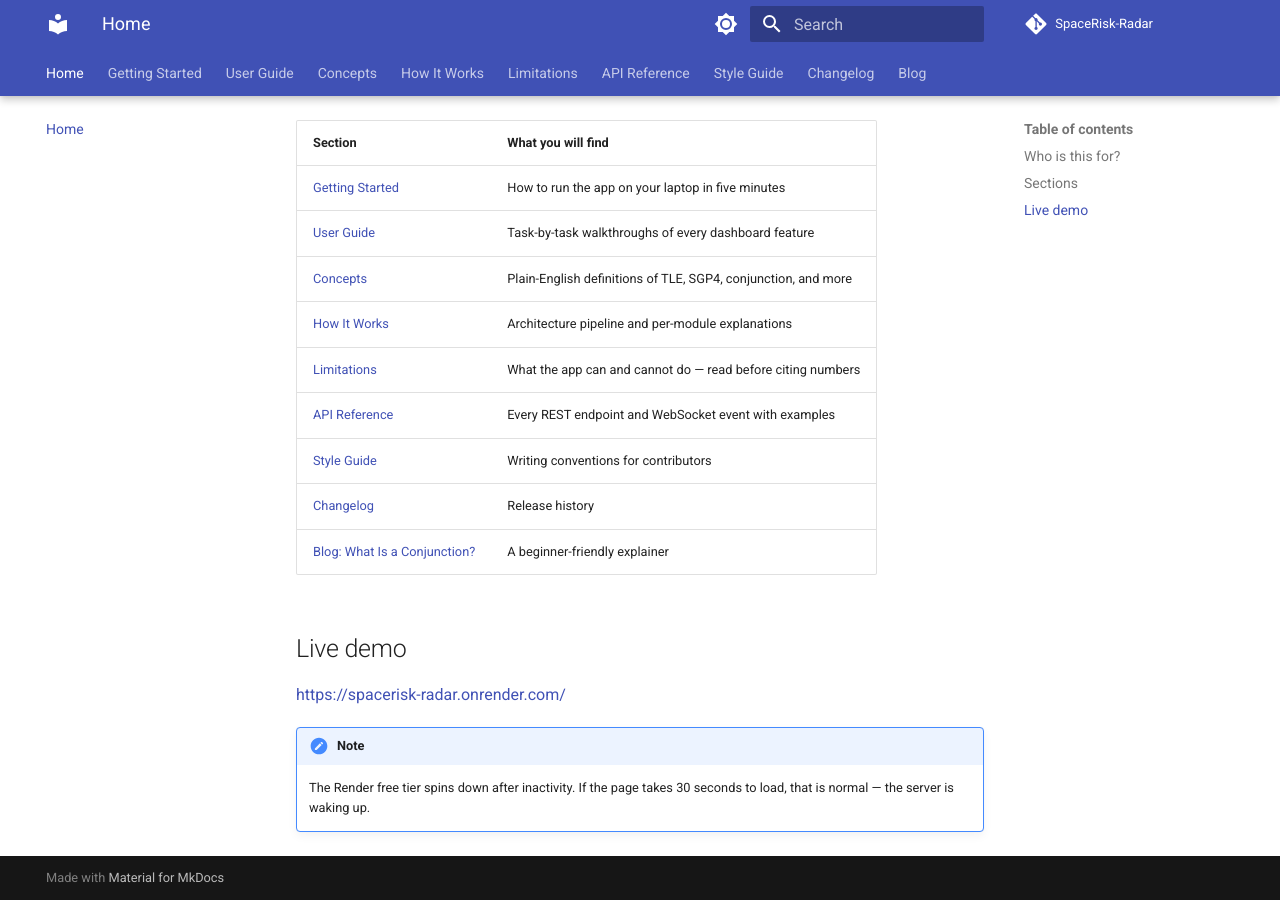
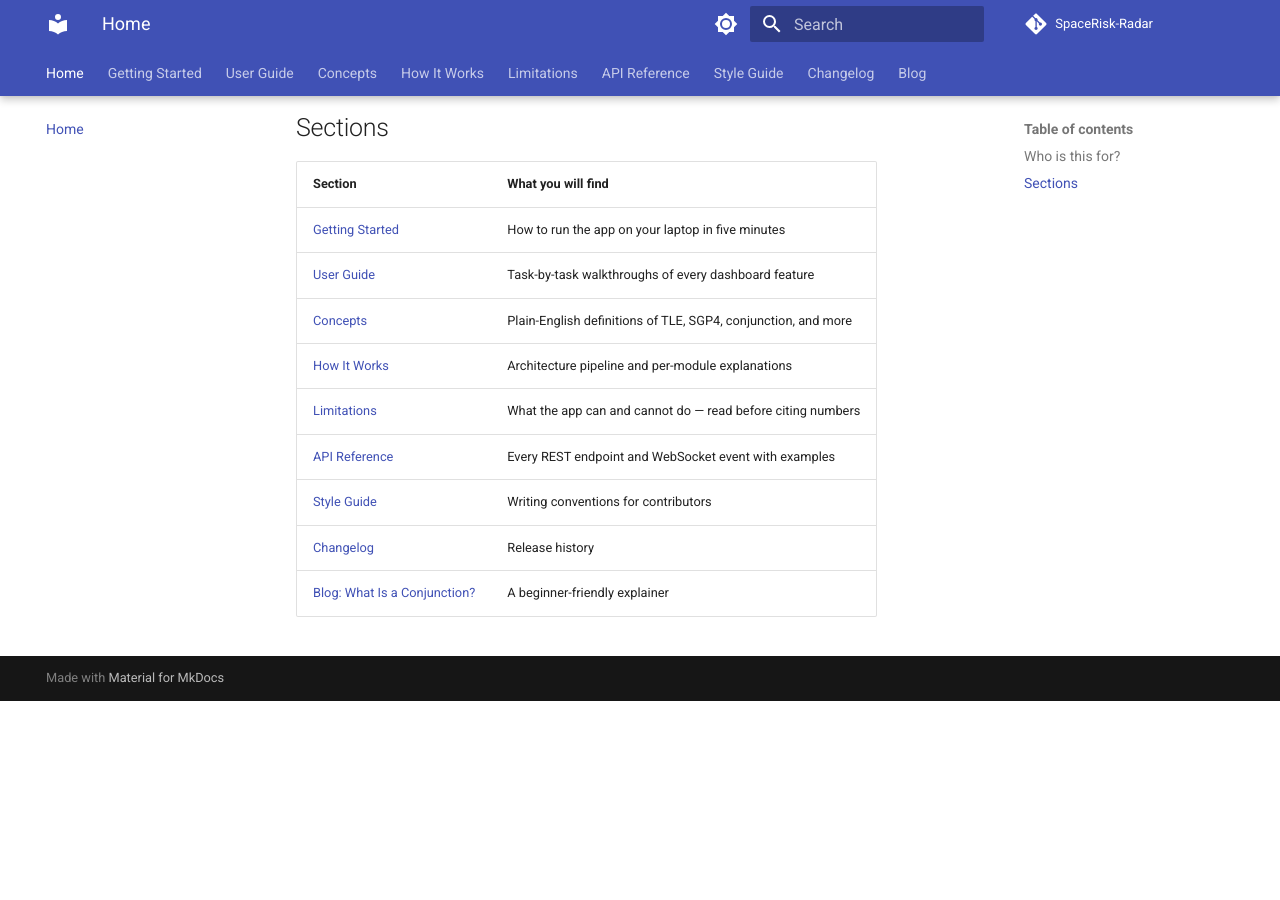
Before and after one commit to Bhagyaabbigeri/SpaceRisk-Radar, an MkDocs documentation site: the page built from docs/index.md, in a window 1280 px wide and 900 px high, scrolled down 885 px. Built offline with MkDocs 1.6.1 and Material for MkDocs 9.7.7, drawn with Linux system fonts in a browser that asks for light colours; comment, search, counter and statistics services are not loaded; after the commit the page ends 1586 px from its top, so only the background shows below that; some of the changed text lies outside the part shown.

Commit message:
docs: remove references to the dead Render hosted demo
- README: remove Live Demo link from header, remove Render cold-start
  note, replace 'Production deployment' section with a lean 'Running
  the app' section, drop Procfile mention from Known facts
- docs/index.md: remove Live Demo section, add honest 'runs locally'
  sentence
- docs/getting-started.md: remove Render cold-start troubleshooting row
- docs/changelog.md: remove Render release note, add changelog entry
  for this removal
- docs/limitations.md: add 'No hosted demo' section
- docs/api-reference.md: remove Render-specific wording from /health
- docs/blog/what-is-a-conjunction.md: replace onrender.com link with
  pointer to Getting Started guide

No changes to backend/, frontend/, render.yaml, Procfile, or any
workflow files.

```diff
--- a/docs/index.md
+++ b/docs/index.md
@@ -24,10 +26,3 @@
 | [Style Guide](style-guide.md) | Writing conventions for contributors |
 | [Changelog](changelog.md) | Release history |
 | [Blog: What Is a Conjunction?](blog/what-is-a-conjunction.md) | A beginner-friendly explainer |
-
-## Live demo
-
-[https://spacerisk-radar.onrender.com/](https://spacerisk-radar.onrender.com/)
-
-!!! note
-    The Render free tier spins down after inactivity. If the page takes 30 seconds to load, that is normal — the server is waking up.
```
Also changed, not shown: other parts of docs/index.md (+2 -0 lines), README.md (+8 -9 lines), docs/api-reference.md (+1 -1 lines), docs/blog/what-is-a-conjunction.md (+1 -1 lines), docs/changelog.md (+4 -1 lines), docs/getting-started.md (+0 -1 lines), docs/limitations.md (+6 -0 lines).
